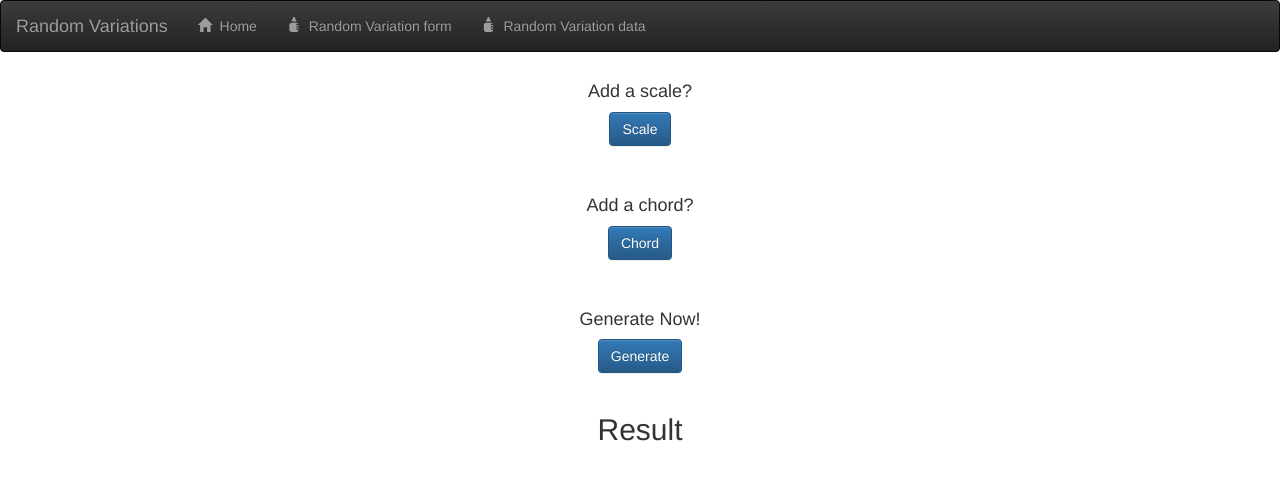
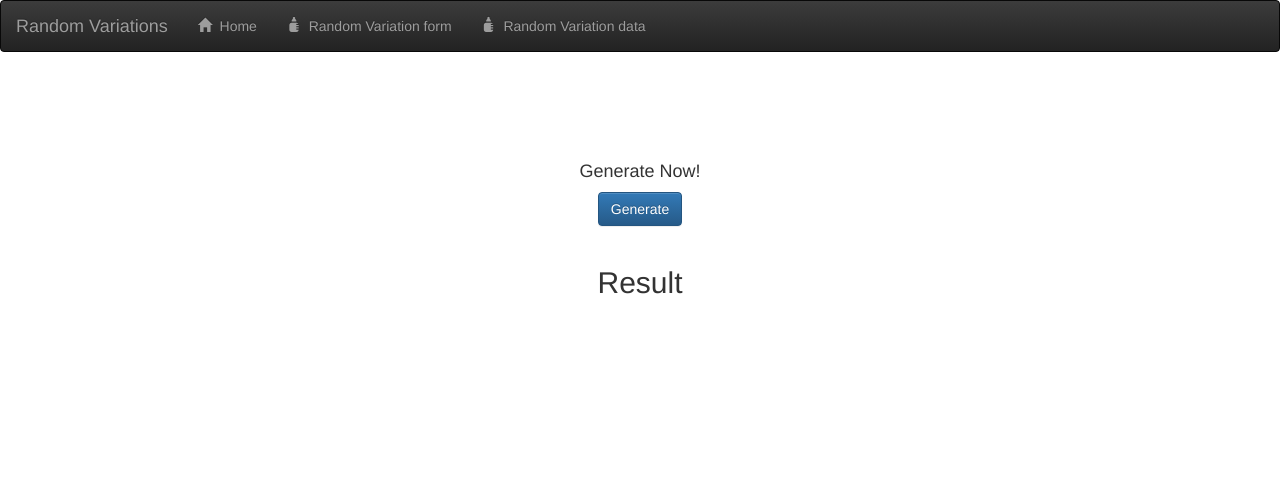
Before and after one commit to martancho/random-variation, a Django app: page /thirdLayer/ in a window 1280 px wide. Shown: the top 480 px of the page. Run offline with Django 3.2, Linux system fonts and the light colour scheme; some libraries are stand-ins or nearby versions.

Commit message:
Start scale and chord options as hidden

```diff
--- a/randomVariation/templates/randomVariation/thirdLayer.html
+++ b/randomVariation/templates/randomVariation/thirdLayer.html
@@ -2,7 +2,7 @@
 
 {% block content %}
 <div class="row">
-	<div style="text-align:center">
+	<div id="scaleSelect" style="text-align:center;display:none">
 		<h4>Add a scale?</h4><button type="button" class="btn btn-primary" onclick="displayScales()">Scale</button>
 	</div>
 </div>
@@ -25,7 +25,7 @@
 </div>
 <br>
 <div class="row">
-	<div style="text-align:center">
+	<div id="chordSelect" style="text-align:center;display:none">
 		<h4>Add a chord?</h4><button type="button" class="btn btn-primary" id="btn2" onclick="displayChords()">Chord</button>
 	</div>
 </div>
```
